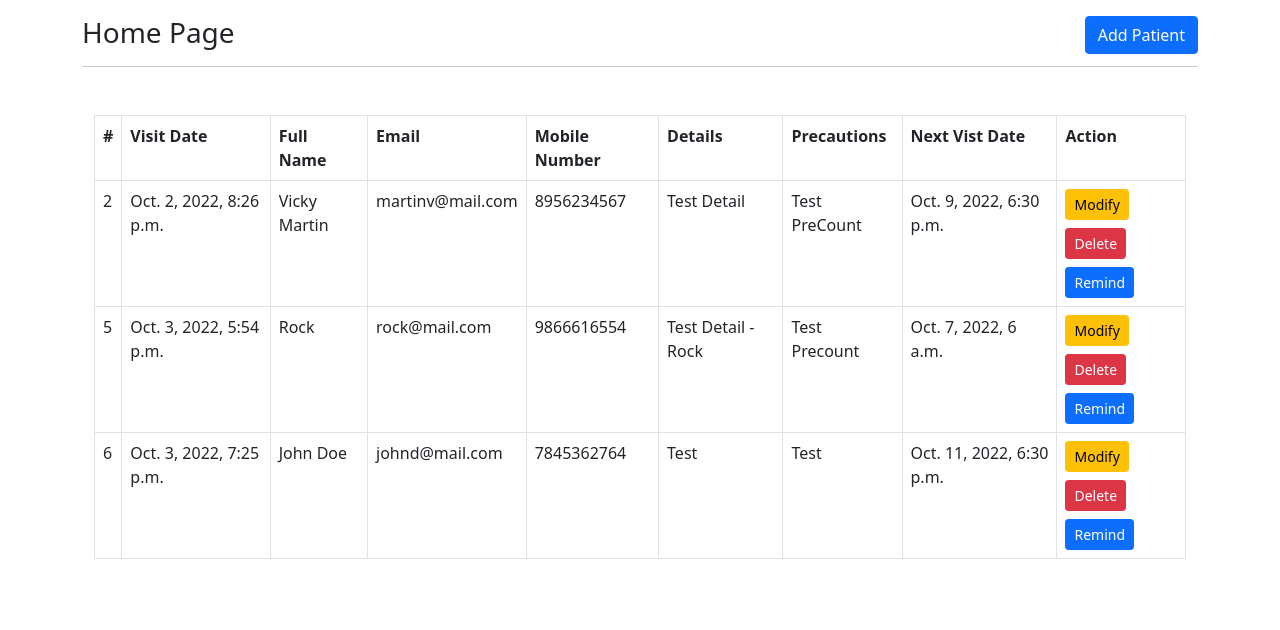
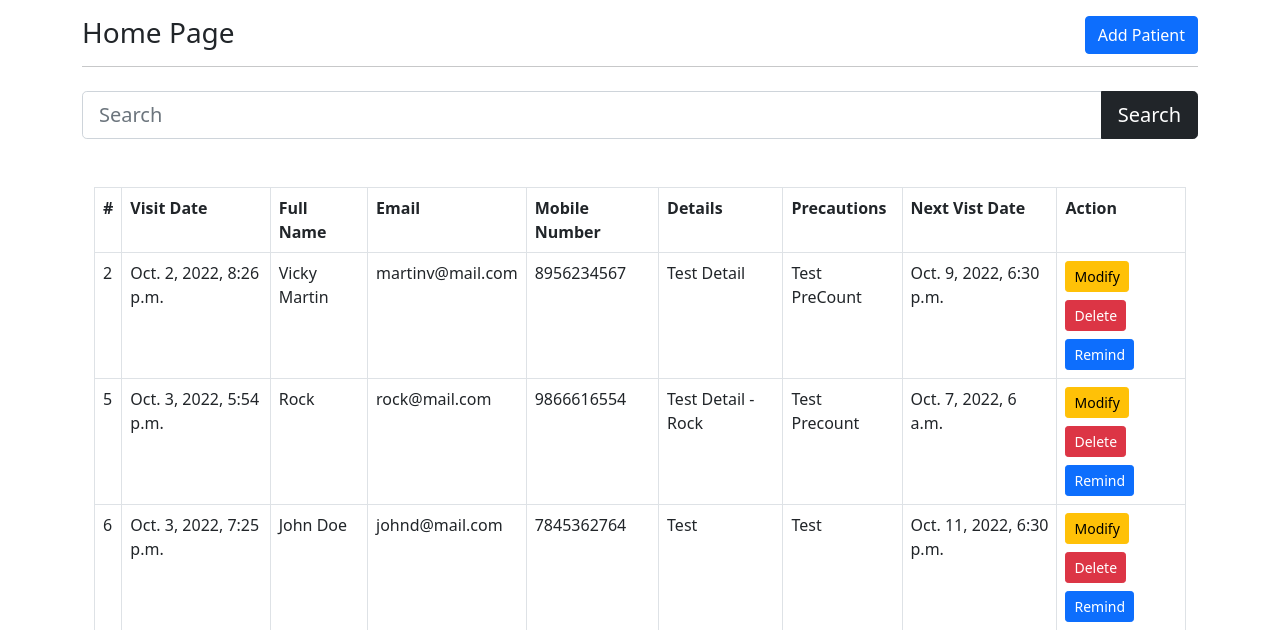
Before and after one commit to prashanth-nakka/Patient_Record, a Django app: page / in a window 1280 px wide. Shown: the top 630 px of the page. Run offline with Django 3.2, Linux system fonts and the light colour scheme; data comes from the database, SQL or seed files in the repository; both versions use the stored data as it was after the commit; some libraries are stand-ins or nearby versions.

Commit message:
Implemented Search Functionality in views.py, home.html

```diff
--- a/patientRecord/main/templates/home.html
+++ b/patientRecord/main/templates/home.html
@@ -10,8 +10,14 @@
   </head>
   <body>
     <div class="container">
-        <h3 class="mt-3">Home Page <a href="/add-patient" class="float-end btn btn-primary">Add Patient</a></h3>
+        <h3 class="mt-3"><a href="/" class="text-dark text-decoration-none">Home Page</a><a href="/add-patient" class="float-end btn btn-primary">Add Patient</a></h3>
     <hr>
+    <form class="my-4" action="/">
+            <div class="input-group mb-3">
+                <input type="text" name="q" class="form-control form-control-lg" placeholder="Search" />
+                <button class="btn btn-dark btn-lg" type="submit" id="button-addon2">Search</button>
+            </div>
+    </form>
     {% for msg in messages %}
         <p class="text-light bg-success">{{msg}}</p>
     {% endfor %}
--- a/patientRecord/main/views.py
+++ b/patientRecord/main/views.py
@@ -1,13 +1,22 @@
 from django.shortcuts import redirect, render
 from django.core.mail import send_mail
 from django.contrib import messages
+from django.db.models import Q
 from .models import Pateint
 from .forms import PatientForm
 # Create your views here.
 
+# HOME
+
 
 def home(request):
     data = Pateint.objects.all()
+    if "q" in request.GET:
+        q = request.GET['q']
+        data = Pateint.objects.filter(Q(full_name__icontains=q) | Q(
+            mobile_no__icontains=q) | Q(email__icontains=q))
+    # else:
+    #     messages.error(request,"No Records Found!")
     context = {'data': data}
     return render(request, 'home.html', context)
 
```
Also changed, not shown: patientRecord/db.sqlite3.
